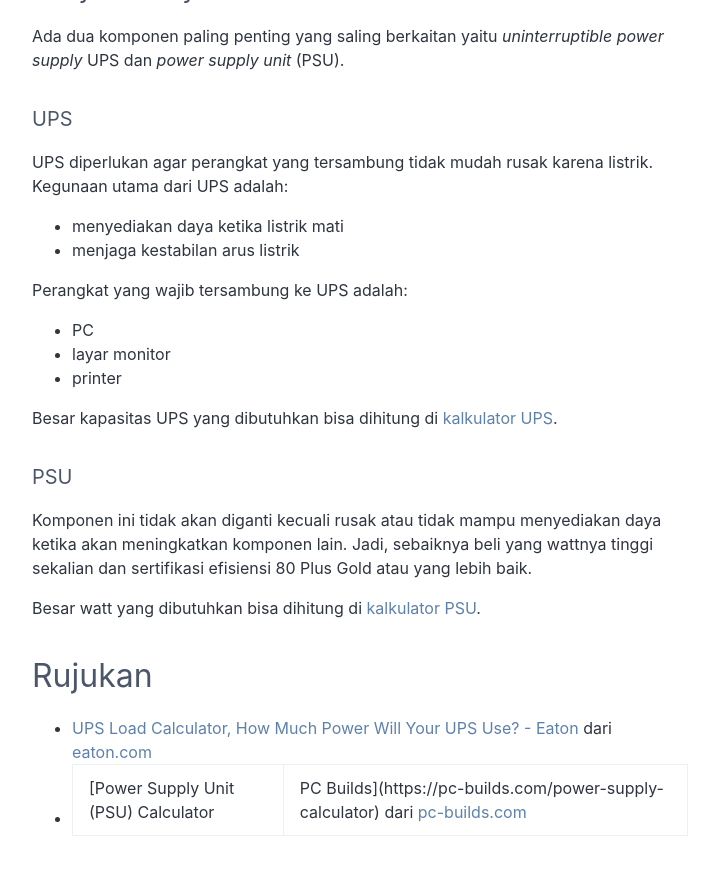
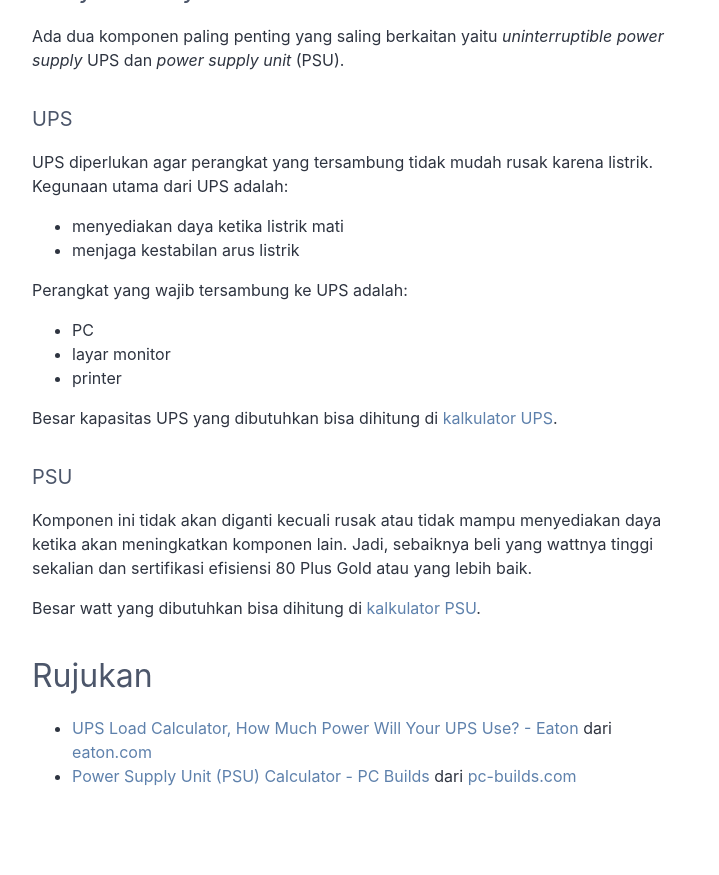
Before and after one commit to findrakecil/findrakecil.github.io, a Jekyll site: the page built from _posts/2024-05-12-merakit-pc-untuk-gaming-dan-bekerja.md, in a window 1280 px wide and 900 px high, scrolled down 956 px. Shown: the top 875 px of the window, without its empty margins (280-999 px from the left). Built offline with Jekyll 4.4.1, drawn with Linux system fonts in a browser that asks for light colours; after the commit the page ends 1808 px from its top, so only the background shows below that.

Commit message:
fix: content rendered as table

```diff
--- a/_posts/2024-05-12-merakit-pc-untuk-gaming-dan-bekerja.md
+++ b/_posts/2024-05-12-merakit-pc-untuk-gaming-dan-bekerja.md
@@ -47,4 +47,4 @@ Besar watt yang dibutuhkan bisa dihitung di [kalkulator PSU](https://pc-builds.c
 ## Rujukan
 
 - [UPS Load Calculator, How Much Power Will Your UPS Use? - Eaton](https://upsselector.eaton.com/Load) dari [eaton.com](https://eaton.com)
-- [Power Supply Unit (PSU) Calculator | PC Builds](https://pc-builds.com/power-supply-calculator) dari [pc-builds.com](https://pc-builds.com/)
+- [Power Supply Unit (PSU) Calculator - PC Builds](https://pc-builds.com/power-supply-calculator) dari [pc-builds.com](https://pc-builds.com/)
```
